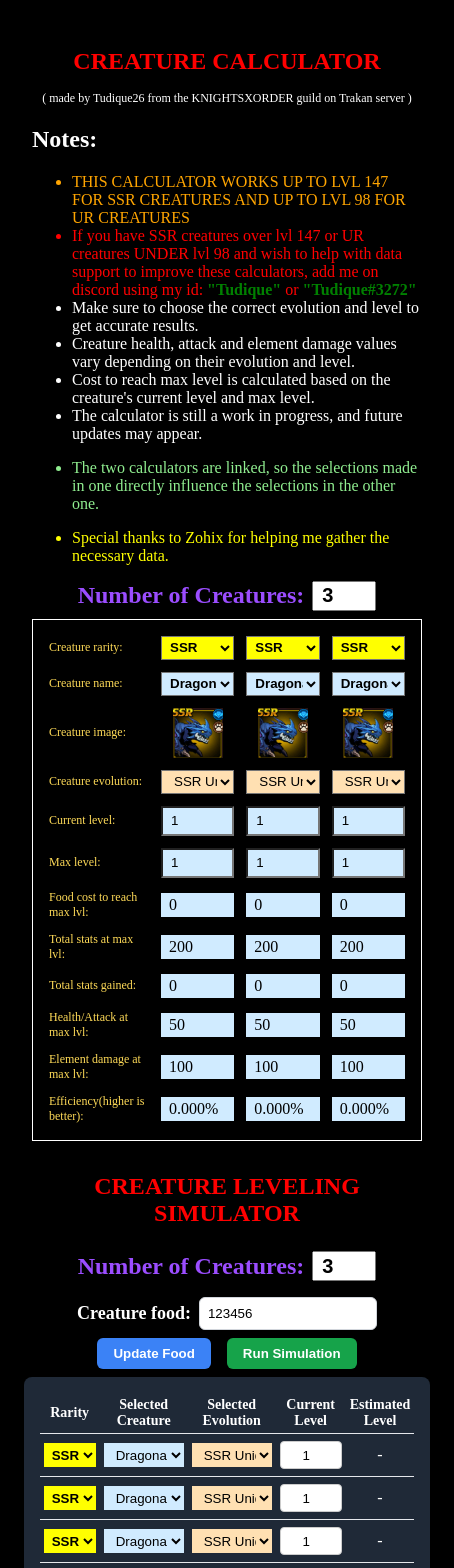
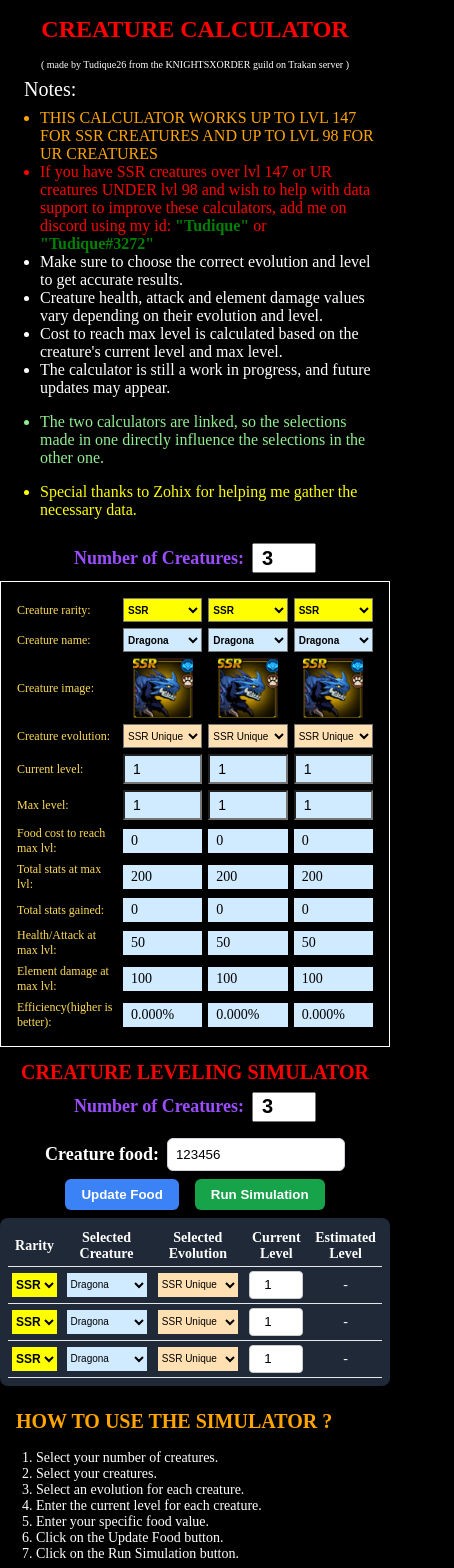
Before and after one commit to PopTudor1/creature-calculator-app, a React (Vite) app: page / in a window 390 px wide. Shown: the top 1568 px of the page, 454 px wide, since content can reach past the window. Built offline with nearby package versions, Linux system fonts and the light colour scheme.

Commit message:
Main-changed some css again

```diff
--- a/src/creature-calculator.css
+++ b/src/creature-calculator.css
@@ -1,5 +1,4 @@
 .container {
-  padding: 32px;
   width: 100%;
   display: flex;
   flex-direction: column;
@@ -19,12 +18,16 @@
   color: white;
 
   @media (max-width: 768px) {
-    font-size: 12px;
+    font-size: 10px;
   }
 }
 
 .notes-section {
   color: white;
+
+  @media (max-width: 768px) {
+    padding: 8px;
+  }
 }
 
 .notes-section ul {
@@ -32,6 +35,8 @@
 
   @media (max-width: 768px) {
     font-size: 16px;
+    padding-inline-start: 32px;
+    margin-top: 8px;
   }
 }
 
@@ -73,6 +78,10 @@
   color: #9b4dff;
   font-size: 24px;
   font-weight: 800;
+
+  @media (max-width: 768px) {
+    font-size: 18px;
+  }
 }
 
 .creature-input-field {
@@ -95,6 +104,7 @@
   grid-template-columns: 300px repeat(var(--num-creatures), minmax(0, 150px));
 
   @media (max-width: 768px) {
+    gap: 6px;
     grid-template-columns: 100px repeat(var(--num-creatures), minmax(0, 120px));
   }
 }
@@ -114,6 +124,11 @@
   height: 24px;
   padding-left: 4px;
   font-weight: 700;
+
+  @media (max-width: 768px) {
+    font-size: 10px;
+    padding-left: 0px;
+  }
 }
 
 .select-option-yellow {
@@ -133,7 +148,7 @@
   height: 100px;
 
   @media (max-width: 768px) {
-    height: 50px;
+    height: 60px;
   }
 }
 
@@ -143,8 +158,8 @@
   object-fit: cover;
 
   @media (max-width: 768px) {
-    width: 50px;
-    height: 50px;
+    width: 60px;
+    height: 60px;
   }
 }
 
@@ -154,11 +169,20 @@
   height: 24px;
   align-content: center;
   padding-left: 8px;
+
+  @media (max-width: 768px) {
+    font-size: 14px;
+  }
 }
 
 .select-evolution {
   cursor: pointer;
   color: inherit;
+
+  @media (max-width: 768px) {
+    font-size: 10px;
+    padding-left: 0px;
+  }
 }
 
 /* test2 */
@@ -172,6 +196,7 @@
 
   @media (max-width: 768px) {
     flex-direction: column;
+    padding: 0rem;
   }
 }
 .main-content {
@@ -187,6 +212,11 @@ h1.title {
   font-weight: bold;
   text-align: center;
   color: red;
+
+  @media (max-width: 768px) {
+    font-size: 20px;
+    margin-bottom: 0px;
+  }
 }
 .input-row {
   display: flex;
@@ -207,6 +237,10 @@ label.creature-count-label {
   color: #9b4dff;
   font-size: 24px;
   font-weight: 800;
+
+  @media (max-width: 768px) {
+    font-size: 18px;
+  }
 }
 input.creature-count-input {
   width: 50px;
@@ -252,6 +286,10 @@ button.run-button {
   border-radius: 0.5rem;
   box-shadow: 0 1px 3px 0 rgba(0, 0, 0, 0.1), 0 1px 2px -1px rgba(0, 0, 0, 0.1);
   overflow-x: auto;
+
+  @media (max-width: 768px) {
+    padding: 0.5rem;
+  }
 }
 table {
   width: 100%;
@@ -270,6 +308,11 @@ select.rarity-select {
   font-weight: 700;
   border: none;
   cursor: pointer;
+
+  @media (max-width: 768px) {
+    font-size: 12px;
+    padding-left: 0px;
+  }
 }
 select.image-select,
 select.evolution-select {
@@ -282,6 +325,8 @@ select.evolution-select {
 
   @media (max-width: 768px) {
     width: 80px;
+    font-size: 10px;
+    padding-left: 0px;
   }
 }
 input.level-input {
@@ -291,6 +336,10 @@ input.level-input {
   text-align: center;
   border: 1px solid #ccc;
   border-radius: 0.25rem;
+
+  @media (max-width: 768px) {
+    padding-left: 0px;
+  }
 }
 .sidebar {
   width: 40%;
@@ -304,9 +353,19 @@ input.level-input {
 }
 section.sidebar-section {
   width: 100%;
+
+  @media (max-width: 768px) {
+    padding-left: 16px;
+    padding-right: 16px;
+    width: auto;
+  }
 }
 h2.sidebar-title {
   color: orange;
+
+  @media (max-width: 768px) {
+    font-size: 20px;
+  }
 }
 ol.sidebar-list {
   color: white;
@@ -408,3 +467,8 @@ ul.sidebar-list-yellow {
     padding: 4px;
   }
 }
+
+.notes-text {
+  font-size: 20px;
+  padding-left: 16px;
+}
--- a/src/creature-calculator.tsx
+++ b/src/creature-calculator.tsx
@@ -384,7 +384,7 @@ export default function CreatureCalculator(): JSX.Element {
         ( made by Tudique26 from the KNIGHTSXORDER guild on Trakan server )
       </span>
       <section className="notes-section">
-        <h2>Notes:</h2>
+        <span className="notes-text">Notes:</span>
         <ul>
           <li className="orange-note">
             THIS CALCULATOR WORKS UP TO LVL {levelCostsSSR.length + 1} FOR SSR
@@ -948,7 +948,9 @@ export default function CreatureCalculator(): JSX.Element {
                         />
                       </td>
 
-                      <td>{finalLevels ? finalLevels[index] : "-"}</td>
+                      <td className="table-text">
+                        {finalLevels ? finalLevels[index] : "-"}
+                      </td>
                     </tr>
                   );
                 })}
```
